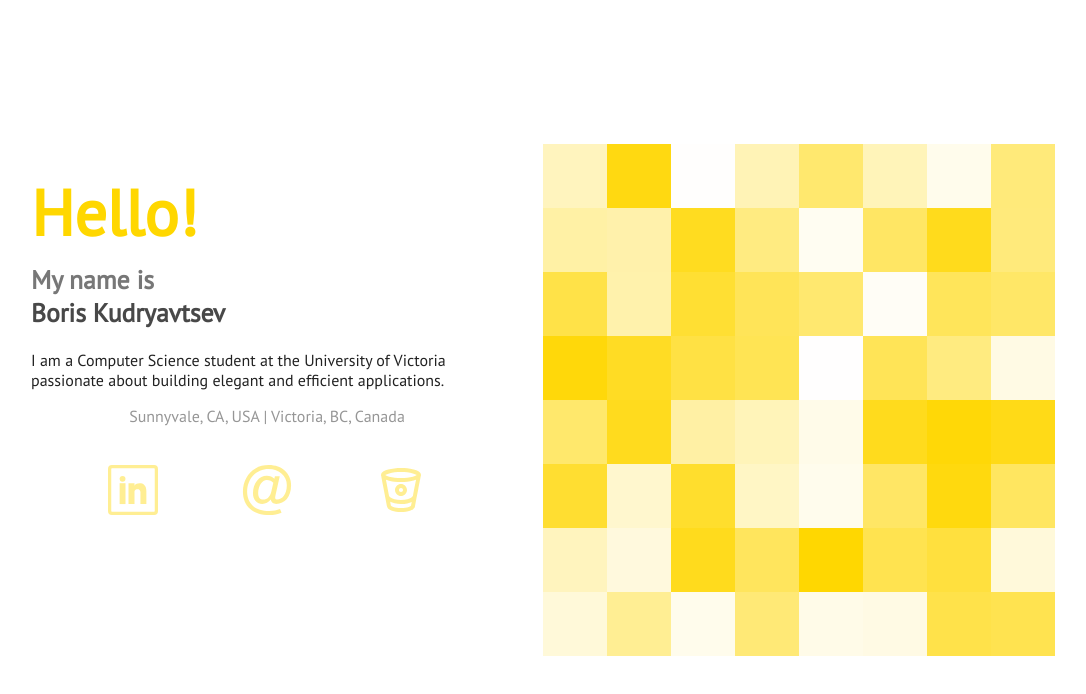
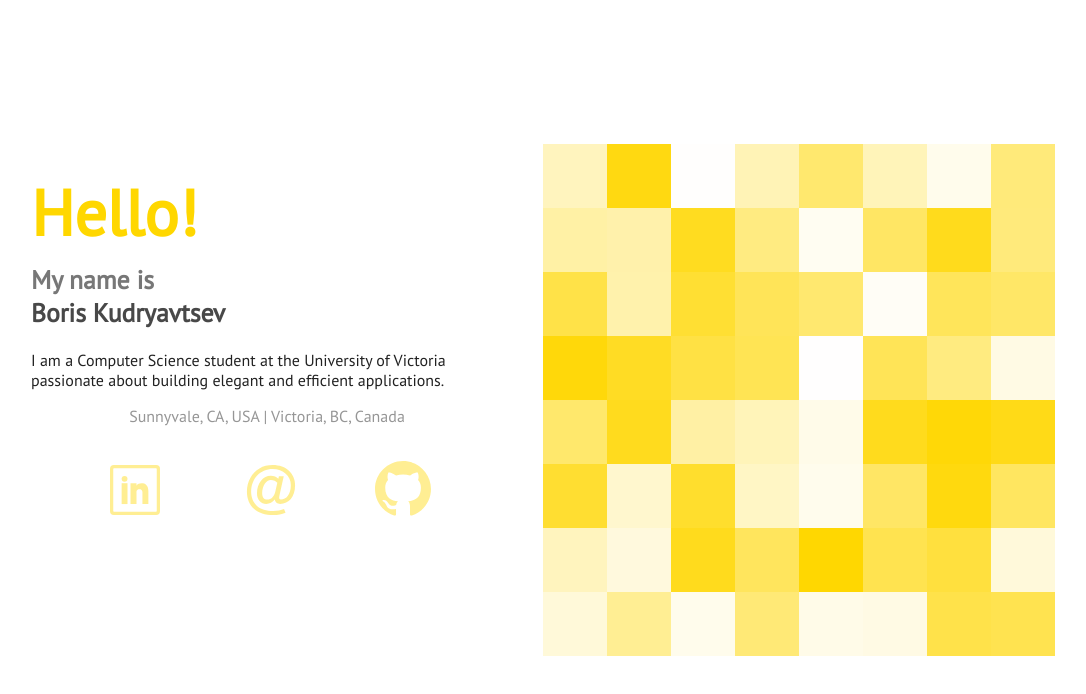
Before and after one commit to bkudryavtsev/bkud.dev, a React (Vite) app: page / in a window 1280 px wide. Shown: the top 694 px of the page, without its empty margins (97-1183 px from the left). Built offline with nearby package versions, Linux system fonts and the light colour scheme.

Commit message:
Add github logo, fix scroll

```diff
--- a/src/Summary/Summary.tsx
+++ b/src/Summary/Summary.tsx
@@ -2,7 +2,7 @@ import React, { Component } from 'react'
 
 import LinkedInIcon from './assets/linkedin.svg'
 import EmailIcon from './assets/email.svg'
-import BitBucketIcon from './assets/bitbucket.svg'
+import GithubIcon from './assets/github.svg'
 
 import './summary.css'
 
@@ -31,8 +31,11 @@ class App extends Component {
           <a href="mailto:boriskk.work@gmail.com">
             <img src={EmailIcon} alt="Email" />
           </a>
-          <a href="https://bitbucket.org/bkudryavtsev/">
-            <img src={BitBucketIcon} alt="Dribbble" />
+          <a href="https://github.com/bkudryavtsev">
+            <img style={{
+              paddingTop: '3px',
+              width: '56px'
+            }} src={GithubIcon} alt="Github" />
           </a>
         </div>
       </div>
--- a/src/Summary/summary.css
+++ b/src/Summary/summary.css
@@ -2,6 +2,11 @@
   padding: 20px 40px 20px 0;
   overflow-y: scroll;
   overflow-x: hidden;
+  -ms-overflow-style: none;
+}
+
+.summary::-webkit-scrollbar {
+  display: none;
 }
 
 .summary h1 {
```
Also changed, not shown: src/Summary/assets/github.svg (added).
